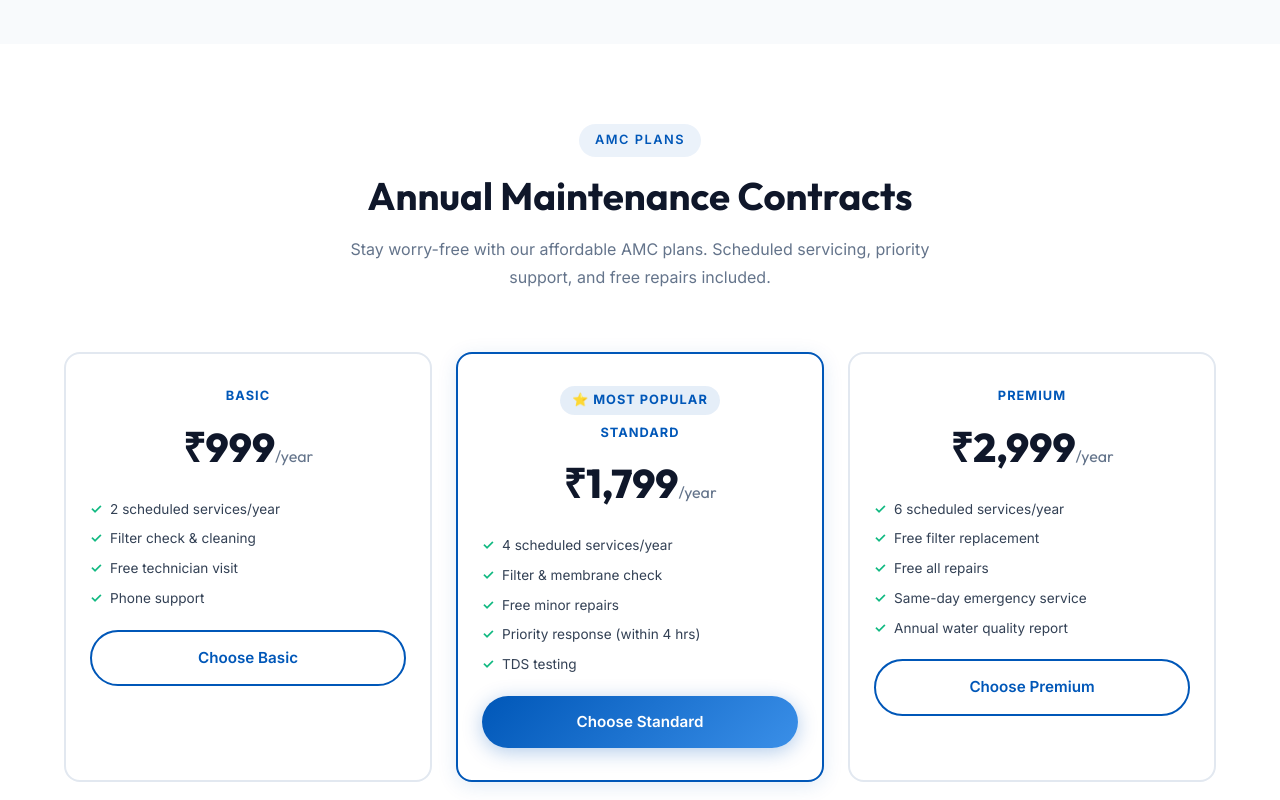
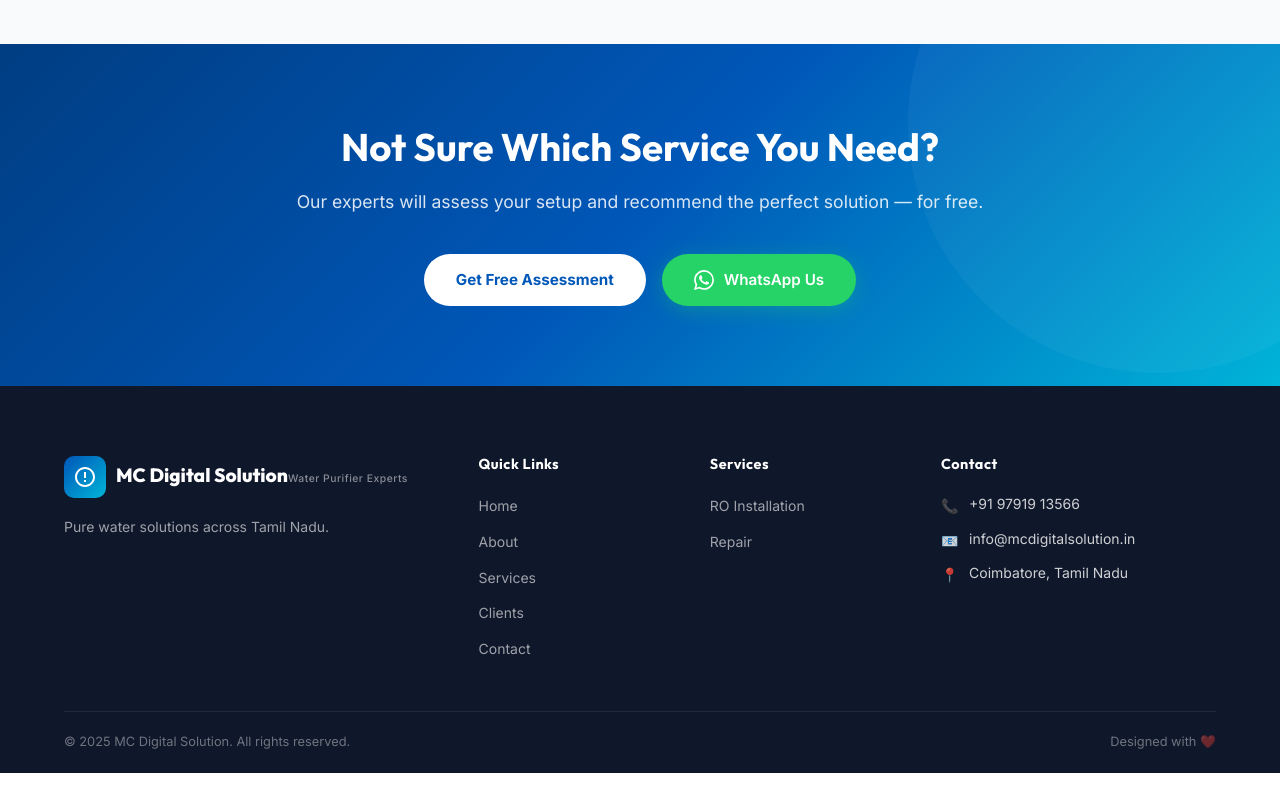
Before and after one commit to Rishi-1509/mcdigitalsolution, a plain HTML site: page services.html in a window 1280 px wide. Shown: the part 1640-2440 px from the top of the page. After the commit the page ends 2413 px from the top, so only its background shows below. Drawn offline with Linux system fonts and the light colour scheme.

Commit message:
Replace phone numbers and remove AMC subscription section

```diff
--- a/services.html
+++ b/services.html
@@ -114,53 +114,7 @@
   </div>
 </section>
 
-<section class="section" style="background:white;">
-  <div class="container">
-    <div class="section-header animate">
-      <div class="badge">AMC Plans</div>
-      <h2>Annual Maintenance Contracts</h2>
-      <p>Stay worry-free with our affordable AMC plans. Scheduled servicing, priority support, and free repairs included.</p>
-    </div>
-    <div class="amc-cards">
-      <div class="amc-card animate">
-        <div class="plan-name">Basic</div>
-        <div class="plan-price">₹999<span>/year</span></div>
-        <ul>
-          <li>2 scheduled services/year</li>
-          <li>Filter check &amp; cleaning</li>
-          <li>Free technician visit</li>
-          <li>Phone support</li>
-        </ul>
-        <a href="contact.html" class="btn btn-outline" style="width:100%;justify-content:center;">Choose Basic</a>
-      </div>
-      <div class="amc-card featured animate">
-        <div class="plan-name" style="background:rgba(0,87,184,0.1);border-radius:20px;padding:4px 12px;display:inline-block;margin-bottom:8px;">⭐ Most Popular</div>
-        <div class="plan-name">Standard</div>
-        <div class="plan-price">₹1,799<span>/year</span></div>
-        <ul>
-          <li>4 scheduled services/year</li>
-          <li>Filter &amp; membrane check</li>
-          <li>Free minor repairs</li>
-          <li>Priority response (within 4 hrs)</li>
-          <li>TDS testing</li>
-        </ul>
-        <a href="contact.html" class="btn btn-primary" style="width:100%;justify-content:center;">Choose Standard</a>
-      </div>
-      <div class="amc-card animate">
-        <div class="plan-name">Premium</div>
-        <div class="plan-price">₹2,999<span>/year</span></div>
-        <ul>
-          <li>6 scheduled services/year</li>
-          <li>Free filter replacement</li>
-          <li>Free all repairs</li>
-          <li>Same-day emergency service</li>
-          <li>Annual water quality report</li>
-        </ul>
-        <a href="contact.html" class="btn btn-outline" style="width:100%;justify-content:center;">Choose Premium</a>
-      </div>
-    </div>
-  </div>
-</section>
+
 
 <section class="cta-banner">
   <div class="container">
@@ -169,7 +123,7 @@
       <p>Our experts will assess your setup and recommend the perfect solution — for free.</p>
       <div class="cta-buttons">
         <a href="contact.html" class="btn btn-white">Get Free Assessment</a>
-        <a href="https://wa.me/919876543210" target="_blank" class="whatsapp-btn"><svg viewBox="0 0 24 24" width="20" height="20" fill="white"><path d="M17.472 14.382c-.297-.149-1.758-.867-2.03-.967-.273-.099-.471-.148-.67.15-.197.297-.767.966-.94 1.164-.173.199-.347.223-.644.075-.297-.15-1.255-.463-2.39-1.475-.883-.788-1.48-1.761-1.653-2.059-.173-.297-.018-.458.13-.606.134-.133.298-.347.446-.52.149-.174.198-.298.298-.497.099-.198.05-.371-.025-.52-.075-.149-.669-1.612-.916-2.207-.242-.579-.487-.5-.669-.51-.173-.008-.371-.01-.57-.01-.198 0-.52.074-.792.372-.272.297-1.04 1.016-1.04 2.479 0 1.462 1.065 2.875 1.213 3.074.149.198 2.096 3.2 5.077 4.487.709.306 1.262.489 1.694.625.712.227 1.36.195 1.871.118.571-.085 1.758-.719 2.006-1.413.248-.694.248-1.289.173-1.413-.074-.124-.272-.198-.57-.347m-5.421 7.403h-.004a9.87 9.87 0 01-5.031-1.378l-.361-.214-3.741.982.998-3.648-.235-.374a9.86 9.86 0 01-1.51-5.26c.001-5.45 4.436-9.884 9.888-9.884 2.64 0 5.122 1.03 6.988 2.898a9.825 9.825 0 012.893 6.994c-.003 5.45-4.437 9.884-9.885 9.884m8.413-18.297A11.815 11.815 0 0012.05 0C5.495 0 .16 5.335.157 11.892c0 2.096.547 4.142 1.588 5.945L.057 24l6.305-1.654a11.882 11.882 0 005.683 1.448h.005c6.554 0 11.89-5.335 11.893-11.893a11.821 11.821 0 00-3.48-8.413z"/></svg> WhatsApp Us</a>
+        <a href="https://wa.me/919791913566" target="_blank" class="whatsapp-btn"><svg viewBox="0 0 24 24" width="20" height="20" fill="white"><path d="M17.472 14.382c-.297-.149-1.758-.867-2.03-.967-.273-.099-.471-.148-.67.15-.197.297-.767.966-.94 1.164-.173.199-.347.223-.644.075-.297-.15-1.255-.463-2.39-1.475-.883-.788-1.48-1.761-1.653-2.059-.173-.297-.018-.458.13-.606.134-.133.298-.347.446-.52.149-.174.198-.298.298-.497.099-.198.05-.371-.025-.52-.075-.149-.669-1.612-.916-2.207-.242-.579-.487-.5-.669-.51-.173-.008-.371-.01-.57-.01-.198 0-.52.074-.792.372-.272.297-1.04 1.016-1.04 2.479 0 1.462 1.065 2.875 1.213 3.074.149.198 2.096 3.2 5.077 4.487.709.306 1.262.489 1.694.625.712.227 1.36.195 1.871.118.571-.085 1.758-.719 2.006-1.413.248-.694.248-1.289.173-1.413-.074-.124-.272-.198-.57-.347m-5.421 7.403h-.004a9.87 9.87 0 01-5.031-1.378l-.361-.214-3.741.982.998-3.648-.235-.374a9.86 9.86 0 01-1.51-5.26c.001-5.45 4.436-9.884 9.888-9.884 2.64 0 5.122 1.03 6.988 2.898a9.825 9.825 0 012.893 6.994c-.003 5.45-4.437 9.884-9.885 9.884m8.413-18.297A11.815 11.815 0 0012.05 0C5.495 0 .16 5.335.157 11.892c0 2.096.547 4.142 1.588 5.945L.057 24l6.305-1.654a11.882 11.882 0 005.683 1.448h.005c6.554 0 11.89-5.335 11.893-11.893a11.821 11.821 0 00-3.48-8.413z"/></svg> WhatsApp Us</a>
       </div>
     </div>
   </div>
@@ -179,12 +133,12 @@
   <div class="footer-main"><div class="container"><div class="footer-grid">
     <div class="footer-brand"><a href="index.html" class="logo"><div class="logo-icon"><svg viewBox="0 0 24 24"><path d="M12 2C6.5 2 2 6.5 2 12s4.5 10 10 10 10-4.5 10-10S17.5 2 12 2zm0 18c-4.4 0-8-3.6-8-8s3.6-8 8-8 8 3.6 8 8-3.6 8-8 8zm-1-13h2v6h-2zm0 8h2v2h-2z" fill="white"/></svg></div><div class="logo-text"><span class="brand">MC Digital Solution</span><span class="tagline">Water Purifier Experts</span></div></a><p>Pure water solutions across Tamil Nadu.</p></div>
     <div class="footer-col"><h4>Quick Links</h4><ul><li><a href="index.html">Home</a></li><li><a href="about.html">About</a></li><li><a href="services.html">Services</a></li><li><a href="clients.html">Clients</a></li><li><a href="contact.html">Contact</a></li></ul></div>
-    <div class="footer-col"><h4>Services</h4><ul><li><a href="services.html">RO Installation</a></li><li><a href="services.html">AMC Plans</a></li><li><a href="services.html">Repair</a></li></ul></div>
-    <div class="footer-col"><h4>Contact</h4><ul class="footer-contact"><li><span>📞</span><span>+91 98765 43210</span></li><li><span>📧</span><span>info@mcdigitalsolution.in</span></li><li><span>📍</span><span>Coimbatore, Tamil Nadu</span></li></ul></div>
+    <div class="footer-col"><h4>Services</h4><ul><li><a href="services.html">RO Installation</a></li><li><a href="services.html">Repair</a></li></ul></div>
+    <div class="footer-col"><h4>Contact</h4><ul class="footer-contact"><li><span>📞</span><span>+91 97919 13566</span></li><li><span>📧</span><span>info@mcdigitalsolution.in</span></li><li><span>📍</span><span>Coimbatore, Tamil Nadu</span></li></ul></div>
   </div></div></div>
   <div class="container"><div class="footer-bottom"><span>© 2025 MC Digital Solution. All rights reserved.</span><span>Designed with ❤️</span></div></div>
 </footer>
-<div class="whatsapp-float"><a href="https://wa.me/919876543210" target="_blank"><svg viewBox="0 0 24 24"><path d="M17.472 14.382c-.297-.149-1.758-.867-2.03-.967-.273-.099-.471-.148-.67.15-.197.297-.767.966-.94 1.164-.173.199-.347.223-.644.075-.297-.15-1.255-.463-2.39-1.475-.883-.788-1.48-1.761-1.653-2.059-.173-.297-.018-.458.13-.606.134-.133.298-.347.446-.52.149-.174.198-.298.298-.497.099-.198.05-.371-.025-.52-.075-.149-.669-1.612-.916-2.207-.242-.579-.487-.5-.669-.51-.173-.008-.371-.01-.57-.01-.198 0-.52.074-.792.372-.272.297-1.04 1.016-1.04 2.479 0 1.462 1.065 2.875 1.213 3.074.149.198 2.096 3.2 5.077 4.487.709.306 1.262.489 1.694.625.712.227 1.36.195 1.871.118.571-.085 1.758-.719 2.006-1.413.248-.694.248-1.289.173-1.413-.074-.124-.272-.198-.57-.347m-5.421 7.403h-.004a9.87 9.87 0 01-5.031-1.378l-.361-.214-3.741.982.998-3.648-.235-.374a9.86 9.86 0 01-1.51-5.26c.001-5.45 4.436-9.884 9.888-9.884 2.64 0 5.122 1.03 6.988 2.898a9.825 9.825 0 012.893 6.994c-.003 5.45-4.437 9.884-9.885 9.884m8.413-18.297A11.815 11.815 0 0012.05 0C5.495 0 .16 5.335.157 11.892c0 2.096.547 4.142 1.588 5.945L.057 24l6.305-1.654a11.882 11.882 0 005.683 1.448h.005c6.554 0 11.89-5.335 11.893-11.893a11.821 11.821 0 00-3.48-8.413z" fill="white"/></svg> WhatsApp Us</a></div>
+<div class="whatsapp-float"><a href="https://wa.me/919791913566" target="_blank"><svg viewBox="0 0 24 24"><path d="M17.472 14.382c-.297-.149-1.758-.867-2.03-.967-.273-.099-.471-.148-.67.15-.197.297-.767.966-.94 1.164-.173.199-.347.223-.644.075-.297-.15-1.255-.463-2.39-1.475-.883-.788-1.48-1.761-1.653-2.059-.173-.297-.018-.458.13-.606.134-.133.298-.347.446-.52.149-.174.198-.298.298-.497.099-.198.05-.371-.025-.52-.075-.149-.669-1.612-.916-2.207-.242-.579-.487-.5-.669-.51-.173-.008-.371-.01-.57-.01-.198 0-.52.074-.792.372-.272.297-1.04 1.016-1.04 2.479 0 1.462 1.065 2.875 1.213 3.074.149.198 2.096 3.2 5.077 4.487.709.306 1.262.489 1.694.625.712.227 1.36.195 1.871.118.571-.085 1.758-.719 2.006-1.413.248-.694.248-1.289.173-1.413-.074-.124-.272-.198-.57-.347m-5.421 7.403h-.004a9.87 9.87 0 01-5.031-1.378l-.361-.214-3.741.982.998-3.648-.235-.374a9.86 9.86 0 01-1.51-5.26c.001-5.45 4.436-9.884 9.888-9.884 2.64 0 5.122 1.03 6.988 2.898a9.825 9.825 0 012.893 6.994c-.003 5.45-4.437 9.884-9.885 9.884m8.413-18.297A11.815 11.815 0 0012.05 0C5.495 0 .16 5.335.157 11.892c0 2.096.547 4.142 1.588 5.945L.057 24l6.305-1.654a11.882 11.882 0 005.683 1.448h.005c6.554 0 11.89-5.335 11.893-11.893a11.821 11.821 0 00-3.48-8.413z" fill="white"/></svg> WhatsApp Us</a></div>
 <script src="js/main.js"></script>
 </body>
 </html>
```
Also changed, not shown: about.html (+4 -4 lines), clients.html (+4 -4 lines), contact.html (+5 -6 lines), index.html (+5 -6 lines).
